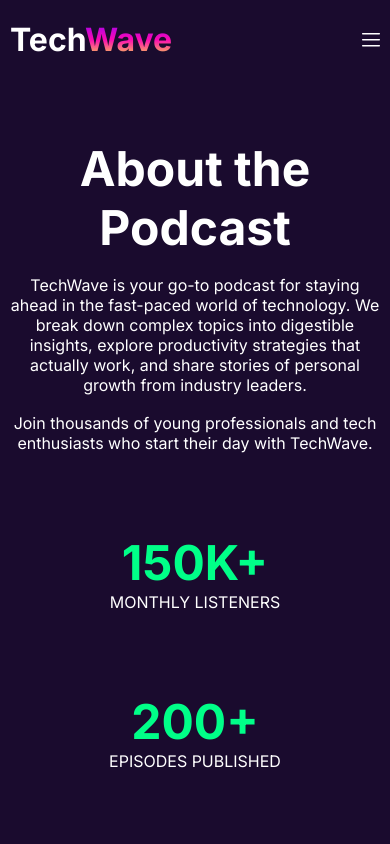
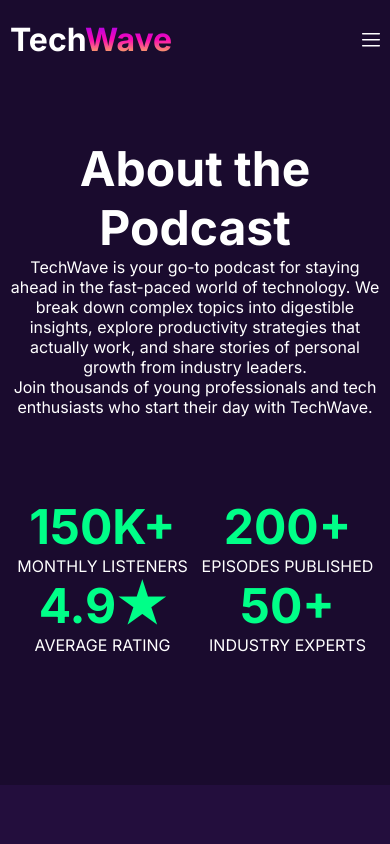
Before and after one commit to masudabdullaa/TechWave, a plain HTML site: page index.html in a window 390 px wide. Shown: the top 844 px of the page. Drawn offline with Linux system fonts and the light colour scheme.

Commit message:
some responsiveness issue fixed

```diff
--- a/responsive.css
+++ b/responsive.css
@@ -23,9 +23,12 @@
     }
 
     .podcast_counts {
-        grid-template-columns: repeat(1, 1fr);
+        grid-template-columns: repeat(2, 1fr);
+        gap: 0;
     }
-
+    .podcast_description {
+    padding: 0;
+    }
     .techwave_boxes {
         grid-template-columns: repeat(1, 1fr);
     }
--- a/techwave.css
+++ b/techwave.css
@@ -47,11 +47,16 @@
 /* shared style ends */
 
 /* header section starts */
+header {
+    background-color: #1A0B2E;
+
+}
 nav {
-    background-color: #1A0B2E;
     align-items: center;
     justify-content: space-around;
     padding: 20px 10px;
+    max-width: 1200px;
+    margin: 0 auto;
 }
 
 nav .nav_title {
@@ -112,8 +117,8 @@
 }
 
 .podcast_description {
-    font-size: 16px;
-    padding-top: 18px;
+    font-size: 1rem;
+    padding: 18px 230px;
     line-height: 20px;
 }
 
```
